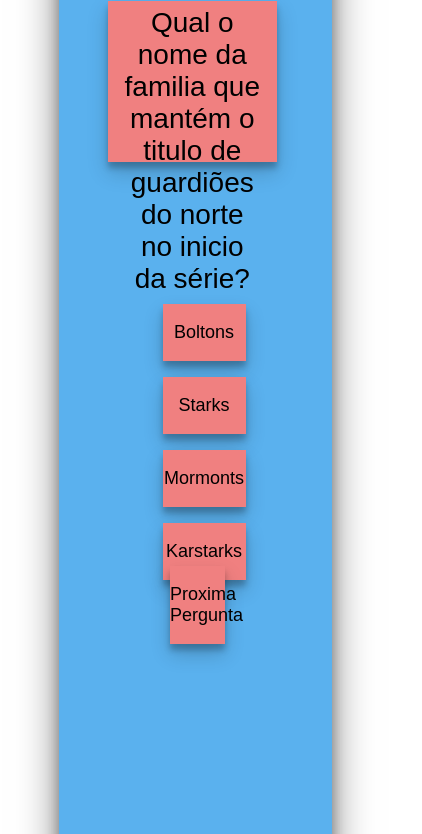
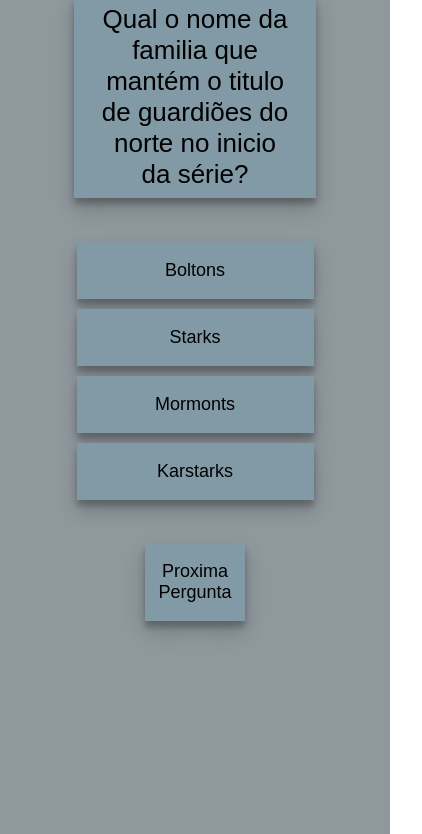
Before and after one commit to dwightyy/quiz, a plain HTML site: page index.html in a window 390 px wide. Shown: the part 89-923 px from the top of the page, 422 px wide, since content can reach past the window. Drawn offline with Linux system fonts and the light colour scheme.

Commit message:
Add files via upload
Terminado 100% de responsividade.

```diff
--- a/style.css
+++ b/style.css
@@ -5,10 +5,9 @@
 }
 article{
 	width: 70%;
-	background-color: #5AB1EE;
+	background-color: rgb(143, 152, 157);
 	height: 1000px;
-	position: absolute;
-	left: 15%;
+	margin: auto;
 	text-align:center;
 	box-shadow: 0 19px 38px rgba(0,0,0,0.50), 0 15px 12px rgba(0,0,0,0.30);
 
@@ -23,35 +22,34 @@ header{
 
 h1{
 	order: 1;
-	margin: 1em 34% 0 0
+	margin:auto;
+	padding: 3% 0;
 }
 
 #questdiv{
 	text-align:center;
 	width: 50%;
-	height: 150px;
-	background-color: lightcoral;
+	height: auto;
+	background-color: rgb(130, 154, 166);
 	font-size: 32px;
 	padding: 2% 6%;
-	margin: 2% 0 0 18%;
+	margin: auto;
 	box-shadow: 0 10px 20px rgba(0,0,0,0.19), 0 6px 6px rgba(0,0,0,0.23);
 }
 #ansdiv{
-	position: relative;
-	top: 70px;
-	padding: 2em 5em;
 	flex-wrap: wrap;
 	display:flex;
-	width: 67.5%;
+	width: 68%;
 	height: 150px;
-	margin: 2em 0 0 10em;
+	margin: auto;
+	padding: 10% 0;
 }
 .ops{
-	width: 45%;
-	background-color: lightcoral;
+	width: 41%;
+	background-color: rgb(130, 154, 166);
 	padding-top: 1em;
 	padding-bottom: 1em;
-	margin: 8px 5px;
+	margin: auto;
 	box-shadow: 0 10px 20px rgba(0,0,0,0.19), 0 6px 6px rgba(0,0,0,0.23);
 	font-size: 18px;
 	border: none;
@@ -61,21 +59,19 @@ h1{
 .ops:hover{
   	transition: box-shadow 0.2s ease-in-out;
   	box-shadow: 0 15px 25px rgba(0,0,0,0.30), 0 10px 10px rgba(0,0,0,0.25);
-		background-color: rgba(221, 106, 71, 0.9)
+		background-color: rgb(102, 102, 98)
 }
 #next{
 	width: 20%;
-	background-color: lightcoral;
+	background-color: rgb(130, 154, 166);
 	padding-top: 1em;
 	padding-bottom: 1em;
-	margin: 8px 5px;
+	margin: auto;
 	box-shadow: 0 10px 20px rgba(0,0,0,0.19), 0 6px 6px rgba(0,0,0,0.23);
 	font-size: 18px;
 	border: none;
 	display: block;
-	position: relative;
-	top: 150px;
-	left:39%;
+	min-width: 100px;
 }
 
 
@@ -84,7 +80,7 @@ h1{
 
 }
 .ops:focus{
-	background-color: #e63e00;
+	background-color: rgb(102, 102, 98);
 
 }
 #respostas{
@@ -97,11 +93,10 @@ h1{
  	width: 70%;
 	background-color: #5AB1EE;
 	height: 1000px;
-	position: absolute;
-	left: 15%;
 	text-align:center;
 	box-shadow: 0 19px 38px rgba(0,0,0,0.50), 0 15px 12px rgba(0,0,0,0.30);
 	display: none;
+	margin:auto;
 }
 #corretas, #incorretas{
 	font-size: 32px;
@@ -143,21 +138,42 @@ hr{
 
 
 /*------------------------MEDIAS------------------------*/
-@media all and (max-width: 1366px) {
-	h1{
-		margin: 1em 40% 0 0;
-	}
-	#ansdiv{
-		margin: 2em 0 0 9%;
-	}
 
-}
-
-@media all and (max-width: 1125px){
-	#ansdiv{
-		margin: 2em 0 0 7%;
-	}
-	#questdiv{
-		font-size: 28px;
+@media all and (max-width: 1440px){
+	*{
+		font-size: 30px;
 	}
 }
+@media all and (max-width: 1200px){
+	.ops{
+		white-space: nowrap;
+		min-width: 237px;
+	}
+}
+@media all and (max-width: 1050px){
+	#ansdiv{
+		margin: auto;
+		padding: 10% 0 10% 0;
+	}
+	#next{
+		margin-top: 20%;
+	}
+	.ops{
+		width: 55%;
+		margin: 5px auto;
+	}
+}
+@media all and (max-width: 720px){
+	*{
+		font-size: 26px;
+	}
+	#next{
+		margin-top: 30%;
+	}
+	article{
+		width: 100%;
+	}
+	#paginaFinal{
+		width: 100%;
+	}
+}
```
